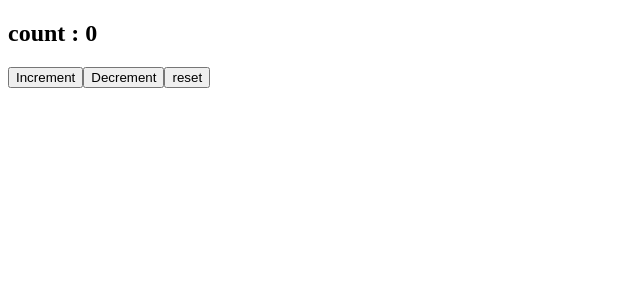
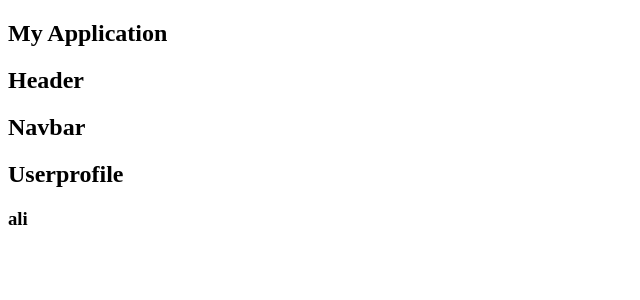
Before and after one commit to mojibriilali12-coder/React-Exercises, a React (Vite) app: page / in a window 1280 px wide. Shown: the top 300 px of the page, without its empty margins (0-640 px from the left). Built offline with nearby package versions, Linux system fonts and the light colour scheme.

Commit message:
USECONTEXT FIRST EXMAPLE

```diff
--- a/src/App.jsx
+++ b/src/App.jsx
@@ -1,13 +1,18 @@
-import CounterWithReducer  from "./CounterWithReducer";
+import { useState } from "react";
+import Header  from "./Header";
+
+import UserContext from "./UserContext";
 
 function App(){
 
+   const [user, setUser] = useState({name:"ali", role:"admin"})
+    return(
+      <UserContext.Provider value={user}>
+      <h2>My Application</h2>
 
-    return(
-      <CounterWithReducer/>
+      <Header/>
+      </UserContext.Provider>
     )
-
-
 }
 
 
--- a/src/CounterWithReducer.jsx
+++ /dev/null
@@ -1,47 +0,0 @@
-import { use } from "react";
-import { useState, useReducer } from "react";
-
-
-
-const initialState={count :0}
-
-
-const reducer =(state, action)=>{
-    switch(action.type){
-        case "decrement":
-            return{count: state.count + 1}
-
-            case "increment":
-                return{count: state.count - 1}
-
-                case "reset":
-                    return initialState
-
-                default:
-                    return state
-    }
-}
-
-const CounterWithReducer =()=>{
-
-     const[counter,setCounter]=useState(0)
-     const[state, dispatch]=useReducer(reducer,initialState)
-
-
-
-
-    return(
-        <div>
-        <h2>count : {state.count}</h2>
-       <button onClick={()=>dispatch({type:"decrement"})}>Increment</button>
-
-       <button onClick={()=>dispatch({type:"increment"})}>Decrement</button>
-       <button onClick={()=>dispatch({type:"reset"})}>reset</button>
-        </div>
-    )
-
-
-}
-
-
-export default CounterWithReducer;
--- /dev/null
+++ b/src/Header.jsx
@@ -0,0 +1,12 @@
+import React from 'react'
+import Navbar from "./Navbar"
+const Header = () => {
+  return (
+    <div>
+      <h2>Header</h2>
+      <Navbar/>
+    </div>
+  )
+}
+
+export default Header
--- /dev/null
+++ b/src/Navbar.jsx
@@ -0,0 +1,13 @@
+import React from 'react'
+import UserProfile from './UserProfile'
+
+const Navbar = () => {
+  return (
+    <div>
+      <h2>Navbar</h2>
+      <UserProfile/>
+    </div>
+  )
+}
+
+export default Navbar
--- /dev/null
+++ b/src/UserContext.js
@@ -0,0 +1,5 @@
+import { createContext } from "react";
+
+const UserContext= createContext(null)
+
+export default UserContext
--- /dev/null
+++ b/src/UserProfile.jsx
@@ -0,0 +1,17 @@
+
+import React, {useContext} from 'react'
+import UserContext from './UserContext'
+
+const UserProfile = () => {
+
+  const user = useContext(UserContext)
+
+  return (
+    <div>
+      <h2>Userprofile</h2>
+      <h3>{user.name}</h3>
+    </div>
+  )
+}
+
+export default UserProfile
```
